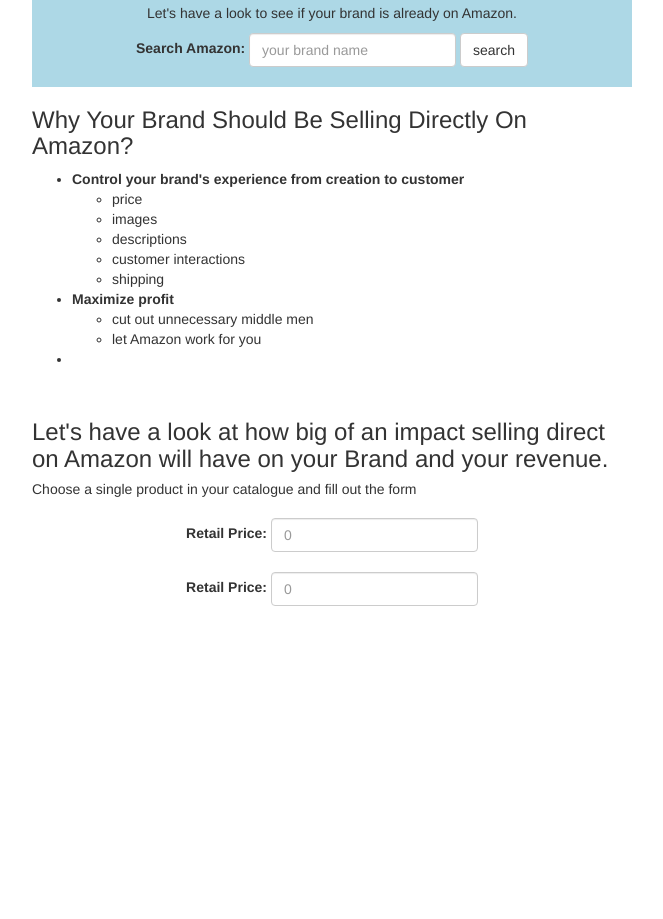
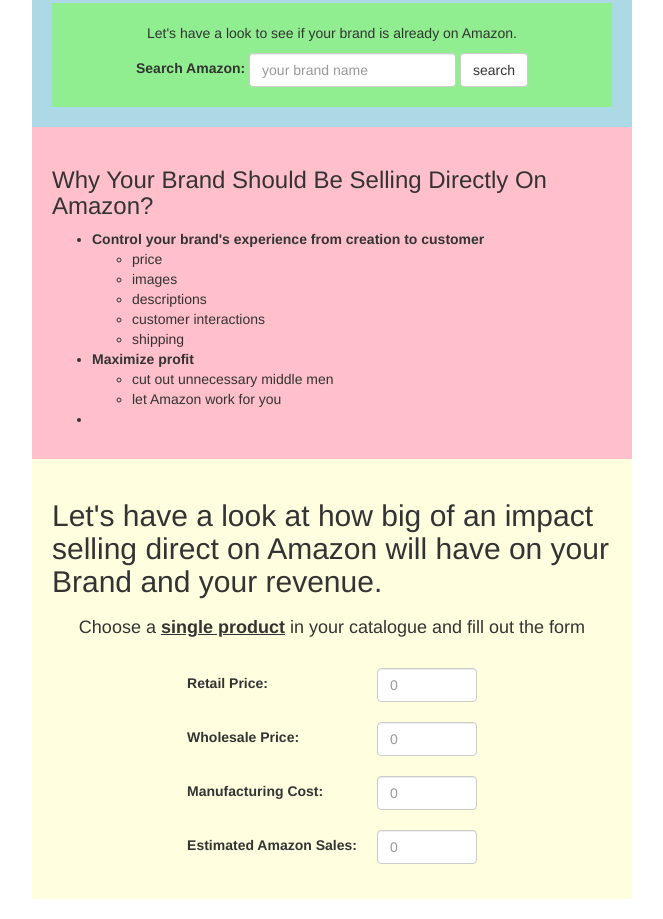
Before and after one commit to rangerrick337/ReclaimSales, a plain HTML site: page index.html in a window 1280 px wide. Shown: the part 253-1172 px from the top of the page, without its empty margins (308-971 px from the left). Before the commit the page ends 889 px from the top, so only its background shows below. Drawn offline with Linux system fonts and the light colour scheme.

Commit message:
Improved CSS and add more inputs

```diff
--- a/css/style.css
+++ b/css/style.css
@@ -34,14 +34,40 @@ body {
   justify-content: center;
   align-items: center;*/
   text-align: center;
+  background-color: lightgreen;
+  padding: inherit;
 }
 
-
-#amazon-calculator {
+#why {
+  padding: inherit;
+  background-color: pink;
+}
+#amazon-calculator-container {
   display: flex;
   flex-direction: column;
+  align-items: center;
+  padding: inherit;
+  background-color: lightyellow;
 }
 
 #amazon-calculator div {
-  padding: 10px;
+  padding: inherit;
+  margin-top: 20px;
+  display: flex;
+  flex-direction: row;
+  align-content: center;
+  justify-content: center;
 }
+
+#amazon-calculator div label {
+  display: flex;
+  align-items: center;
+  white-space: nowrap;
+  margin-right: auto;
+  padding-right: 20px;
+}
+
+#amazon-calculator div input {
+  width: 100px;
+  margin-left: auto;
+}
--- a/index.html
+++ b/index.html
@@ -51,25 +51,32 @@
         </ul>
         <li></li>
       </ul>
-      <br>
-      <h3>
+    </section>
+    <section id="amazon-calculator-container">
+      <h2>
         Let's have a look at how big of an impact selling direct on Amazon
         will have on your Brand and your revenue.
-      </h3>
-      <h5>Choose a single product in your catalogue and fill out the form</h5>
-    </section>
-    <form class="form-inline" method="get">
-      <div class="form-group" id="amazon-calculator">
-        <div>
+      </h2>
+      <h4>Choose a <u><b>single product</b></u> in your catalogue and fill out the form</h4>
+      <form class="form-horizontal" method="get" id="amazon-calculator">
+        <div class="form-group">
           <label for="retail-price">Retail Price:</label>
           <input type="number" class="form-control" id="retail-price" placeholder=0>
         </div>
-        <div>
-          <label for="wholesale-price">Retail Price:</label>
+        <div class="form-group">
+          <label for="wholesale-price">Wholesale Price:</label>
           <input type="number" class="form-control" id="wholesale-price" placeholder=0>
         </div>
-      </div>
-    </form>
+        <div class="form-group">
+          <label for="mfg-cost">Manufacturing Cost:</label>
+          <input type="number" class="form-control" id="mfg-cost" placeholder=0>
+        </div>
+        <div class="form-group">
+          <label for="amazon-sales">Estimated Amazon Sales:</label>
+          <input type="number" class="form-control" id="amazon-sales" placeholder=0>
+        </div>
+      </form>
+    </section>
   </section>
 
 </body>
```
